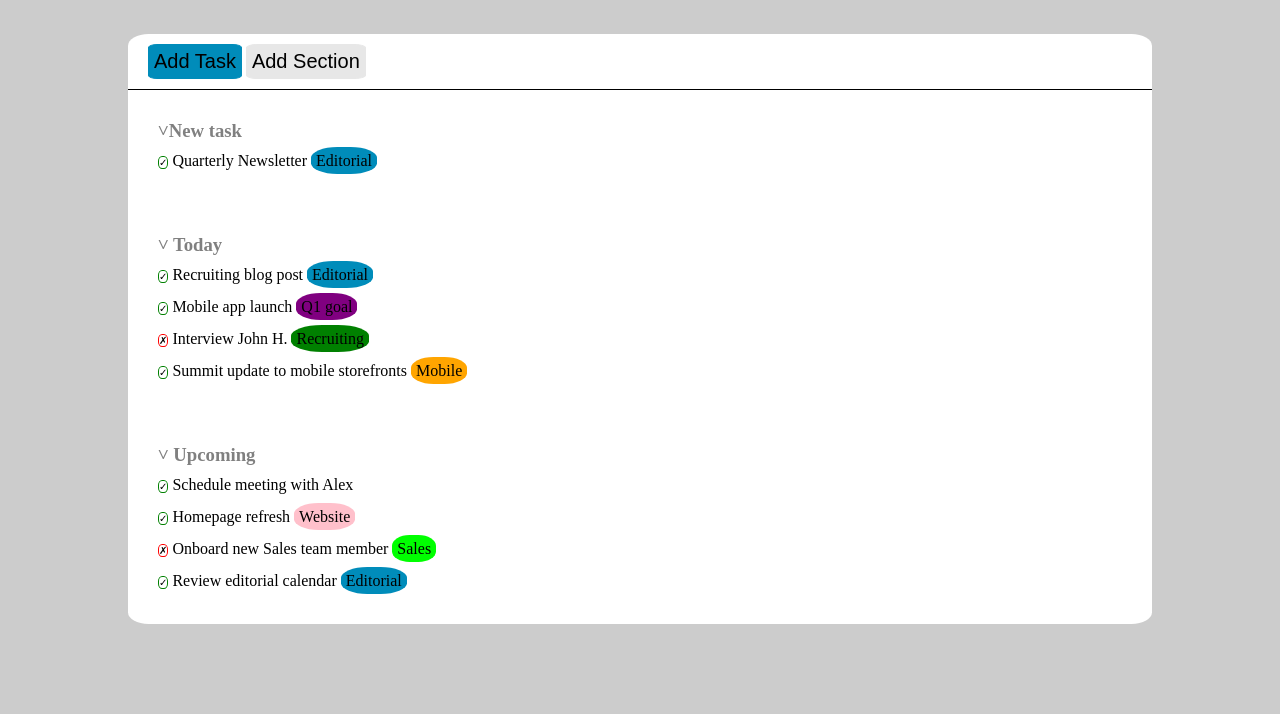
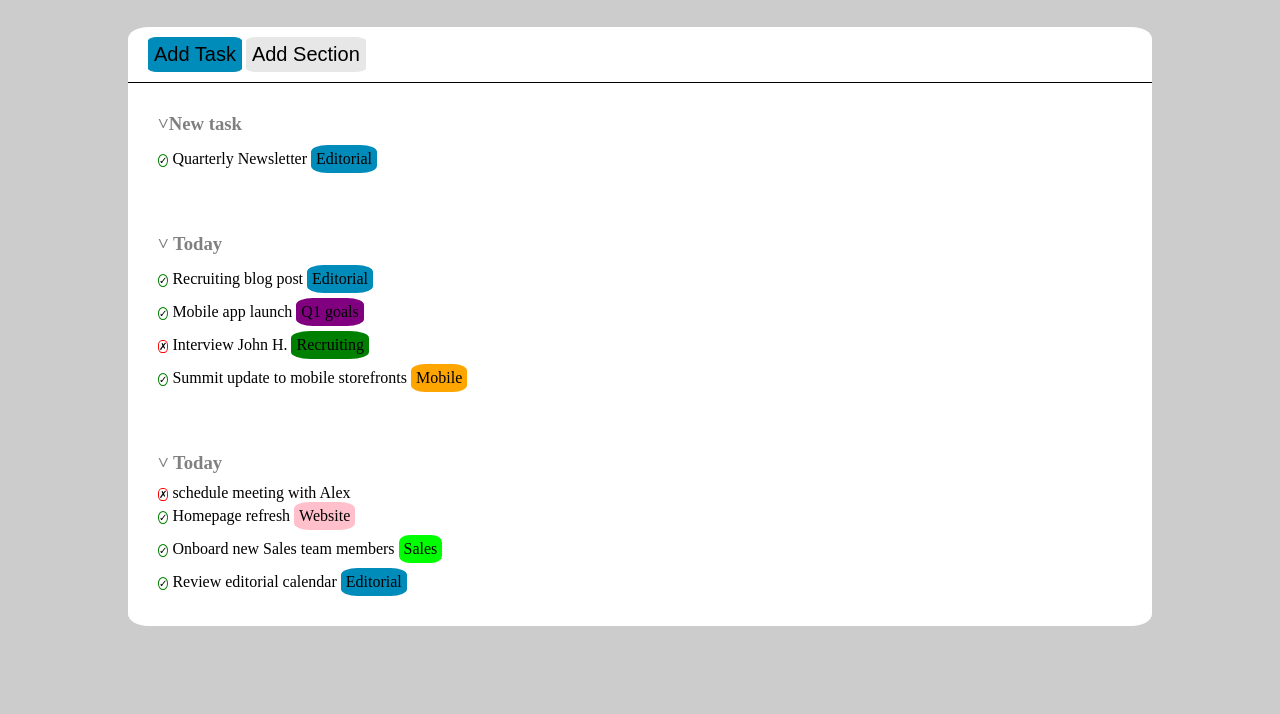
Before and after one commit to DanieleCorrado/html-css-toboolist, a plain HTML site: page index.html in a window 1280 px wide. Shown: the part 86-800 px from the top of the page. Drawn offline with Linux system fonts and the light colour scheme.

Commit message:
correct exercise

```diff
--- a/css/index.css
+++ b/css/index.css
@@ -20,12 +20,15 @@ header {
 }
 
 #logo {
-  vertical-align:middle
+  height: 53px;
+  vertical-align:middle;
+  line-height: 53px;
 }
 
 #title {
   display: inline-block;
   font-size: 30px;
+  vertical-align:middle;
   line-height: 53px;
 }
 
@@ -78,27 +81,24 @@ button {
   content: '\02C5';
 }
 
-.task {
+.tasks {
   margin-left: 30px;
   padding-top: 10px;
+  margin-bottom: 5px;
 }
 
 /* Regole di stile stato attività */
 
-.task-finished::before{
-  display: inline-block;
+.finished::before{
   font-size: 10px;
-  margin-bottom: 15px;
   text-align: center;
   border: 1px solid green;
-  border-radius: 40%;
+  border-radius: 50%;
   content: '\2713';
 }
 
-.task-unfinished::before{
-  display: inline-block;
+.unfinished::before{
   font-size: 10px;
-  margin-bottom: 15px;
   text-align: center;
   border: 1px solid red;
   border-radius: 40%;
@@ -107,44 +107,35 @@ button {
 
 /* Regole di stile etichetta attività */
 
-.editorial::after{
-  border-radius: 40%;
+.label {
+  display: inline-block;
+  border-radius: 25%;
   padding: 5px;
-  content: 'Editorial';
+  margin-bottom: 5px;
+  width: auto;
+  height: auto;
+}
+
+.editorial{
   background-color: #008CBA;
 }
 
-.goal::after{
-  border-radius: 40%;
-  padding: 5px;
-  content: 'Q1 goal';
+.goal{
   background-color: purple;
 }
 
-.recruiting::after{
-  border-radius: 40%;
-  padding: 5px;
-  content: 'Recruiting';
+.recruiting{
   background-color: green;
 }
 
-.mobile::after{
-  border-radius: 40%;
-  padding: 5px;
-  content: 'Mobile';
+.mobile{
   background-color: orange;
 }
 
-.website::after{
-  border-radius: 40%;
-  padding: 5px;
-  content: 'Website';
+.website{
   background-color: pink;
 }
 
-.sales::after{
-  border-radius: 40%;
-  padding: 5px;
-  content: 'Sales';
+.sales{
   background-color: lime;
 }
--- a/index.html
+++ b/index.html
@@ -38,10 +38,10 @@
 
           <h3 class="activity-name">New task</h3>
 
-          <div class="task">
+          <div class="tasks">
 
-            <span class="task-finished"> Quarterly Newsletter</span>
-            <span class="editorial"></span>
+            <span class="finished"> Quarterly Newsletter</span>
+            <span class="label editorial">Editorial</span>
 
           </div>
 
@@ -53,16 +53,16 @@
 
           <h3 class="activity-name"> Today</h3>
 
-          <div class="task">
+          <div class="tasks">
 
-            <span class="task-finished"> Recruiting blog post </span>
-            <span class="editorial"></span><br>
-            <span class="task-finished"> Mobile app launch </span>
-            <span class="goal"></span><br>
-            <span class="task-unfinished"> Interview John H. </span>
-            <span class="recruiting"></span><br>
-            <span class="task-finished"> Summit update to mobile storefronts </span>
-            <span class="mobile"></span><br>
+            <span class="finished"> Recruiting blog post </span>
+            <span class="label editorial">Editorial</span><br>
+            <span class="finished"> Mobile app launch </span>
+            <span class="label goal">Q1 goals</span><br>
+            <span class="unfinished"> Interview John H. </span>
+            <span class="label recruiting">Recruiting</span><br>
+            <span class="finished"> Summit update to mobile storefronts </span>
+            <span class="label mobile">Mobile</span><br>
 
           </div>
 
@@ -72,17 +72,17 @@
 
         <div class="activity">
 
-          <h3 class="activity-name"> Upcoming</h3>
+          <h3 class="activity-name"> Today</h3>
 
-          <div class="task">
+          <div class="tasks">
 
-            <span class="task-finished"> Schedule meeting with Alex </span><br>
-            <span class="task-finished"> Homepage refresh </span>
-            <span class="website"></span><br>
-            <span class="task-unfinished"> Onboard new Sales team member </span>
-            <span class="sales"></span><br>
-            <span class="task-finished"> Review editorial calendar </span>
-            <span class="editorial"></span>
+            <span class="unfinished"> schedule meeting with Alex </span><br>
+            <span class="finished"> Homepage refresh </span>
+            <span class="label website">Website</span><br>
+            <span class="finished"> Onboard new Sales team members</span>
+            <span class="label sales">Sales</span><br>
+            <span class="finished"> Review editorial calendar </span>
+            <span class="label editorial">Editorial</span><br>
 
           </div>
 
```
